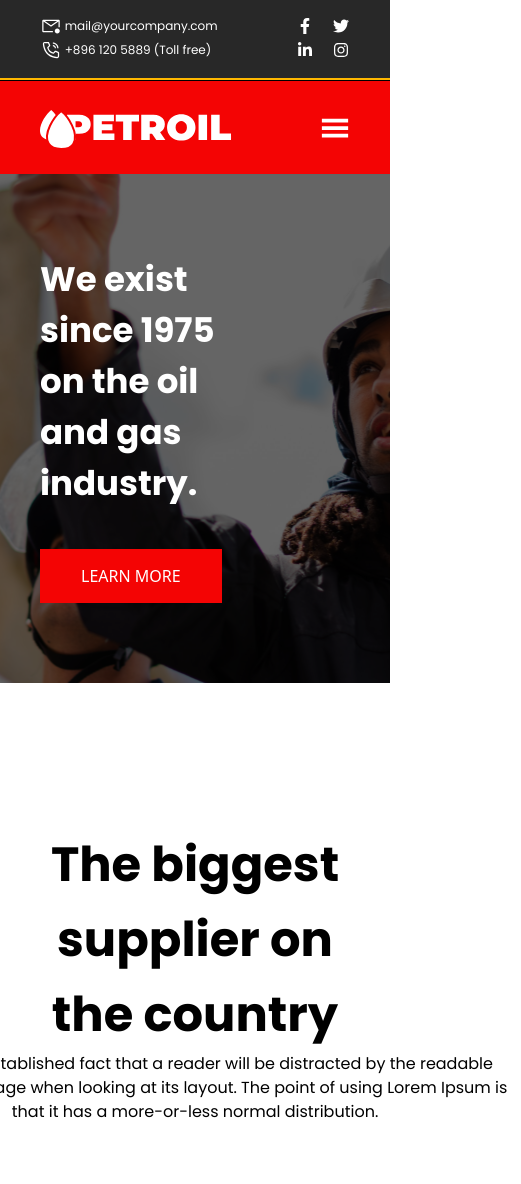
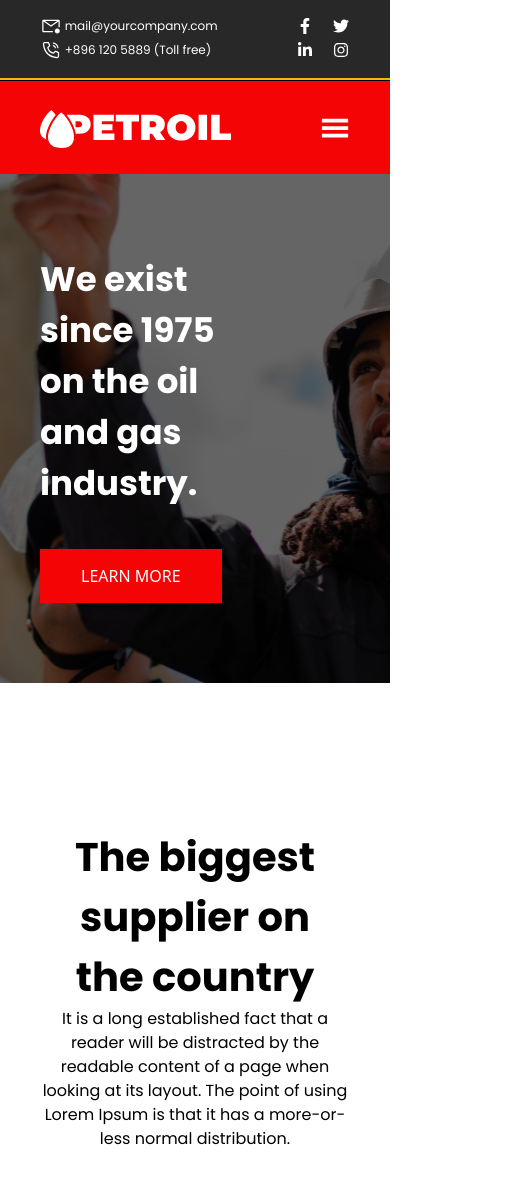
Before and after one commit to seizen007/petroil, a React (Vite) app: page / in a window 390 px wide. Shown: the top 1184 px of the page, 521 px wide, since content can reach past the window. Built offline with nearby package versions, Linux system fonts and the light colour scheme; a web font is replaced by a local one.

Commit message:
first commit

```diff
--- a/src/components/Supplier/Supplier.jsx
+++ b/src/components/Supplier/Supplier.jsx
@@ -6,13 +6,13 @@ const Supplier = () => {
       <div className="container">
         <div className="supplier-wrapper flex flex-wrap gap-x-11 px-10 lg:px-0 lg:justify-between justify-center lg:text-start text-center font-pops items-center py-36">
           <div className="left-content flex justify-end ">
-            <h2 className='font-bold w-[289px] text-5xl leading-[75px]'>The biggest
+            <h2 className='font-bold font- w-[289px] lg:text-5xl text-[40px] lg:leading-[75px]'>The biggest
               supplier on
               the country</h2>
 
           </div>
           <div className="right-content  ">
-            <p className='w-[651px]'>It is a long established fact that a reader will be distracted by the readable content of a page when looking at its layout.
+            <p className='md:w-[651px]q'>It is a long established fact that a reader will be distracted by the readable content of a page when looking at its layout.
               The point of using Lorem Ipsum is that it has a more-or-less normal distribution.</p>
 
           </div>
```
